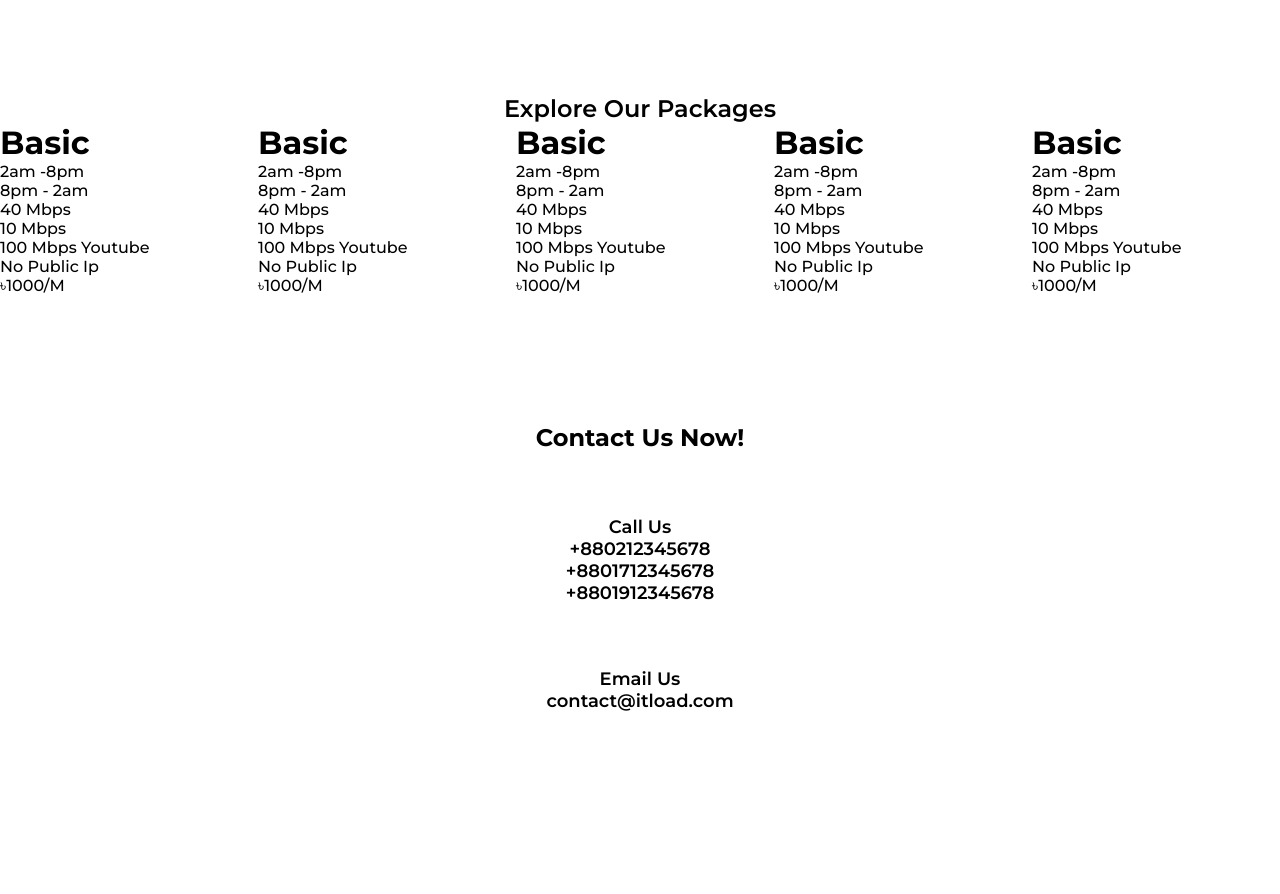
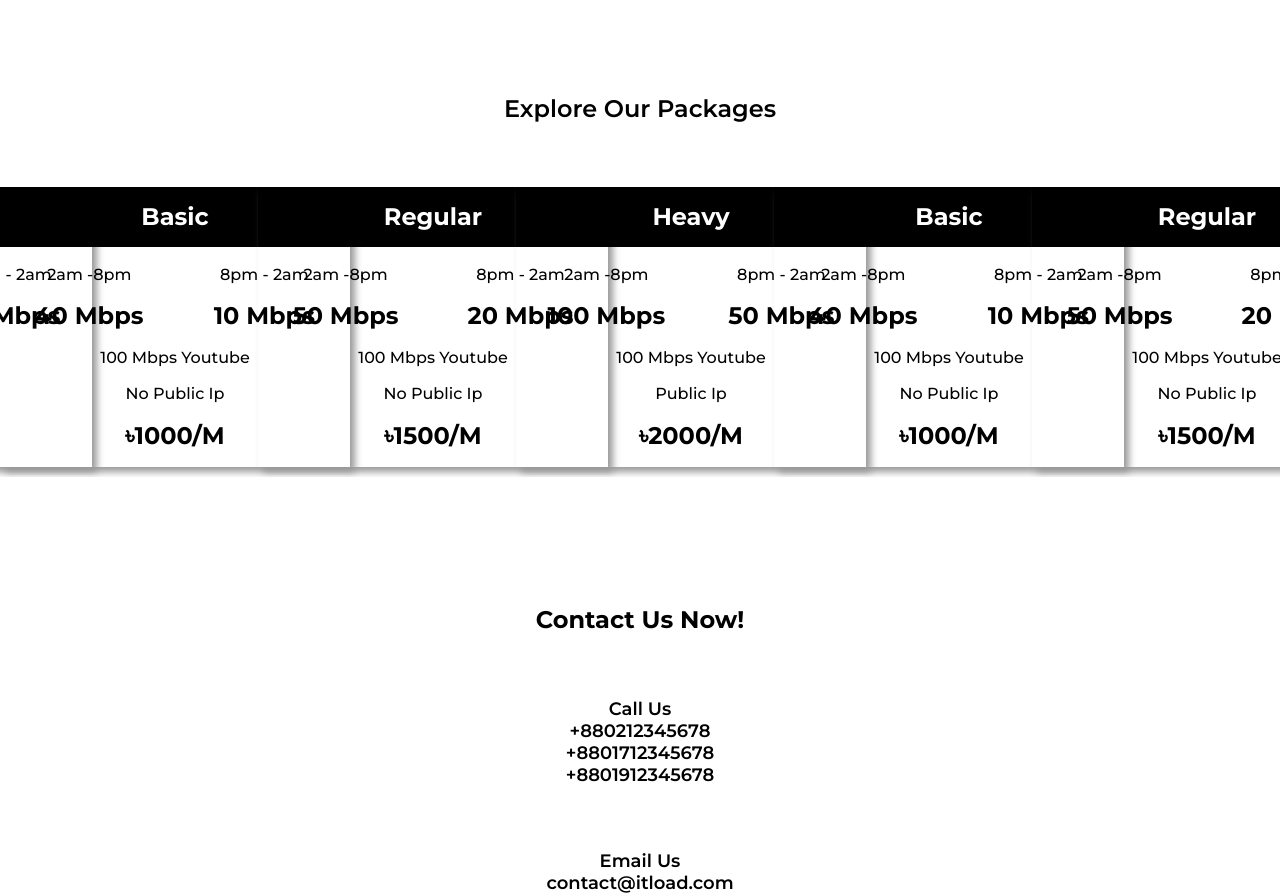
Before and after one commit to safin-sys/Itload, a plain HTML site: page index.html in a window 1280 px wide. Shown: the part 1680-2574 px from the top of the page. Drawn offline with Linux system fonts and the light colour scheme.

Commit message:
carousel styling

```diff
--- a/index.html
+++ b/index.html
@@ -26,31 +26,31 @@
             <label for="xplore">Explore Our Packages</label>
 
             <div class="owl-carousel owl-theme owl-loaded">
-                <div class="pack1">
+                <div class="pack">
                     <h1 class="packname">Basic</h1>
                     <p class="ptime 1">2am -8pm</p> <p class="ptime 2">8pm - 2am</p>
                     <p class="pmb 1">40 Mbps</p> <p class="pmb 2">10 Mbps</p>
-                    <p>100 Mbps Youtube</p>
-                    <p>No Public Ip</p>
+                    <p class="info1">100 Mbps Youtube</p>
+                    <p class="info2">No Public Ip</p>
                     <p class="price">৳1000/M</p>
                 </div>
 
-                <div class="pack2">
-                    <h1 class="packname">Basic</h1>
+                <div class="pack">
+                    <h1 class="packname">Regular</h1>
                     <p class="ptime 1">2am -8pm</p> <p class="ptime 2">8pm - 2am</p>
-                    <p class="pmb 1">40 Mbps</p> <p class="pmb 2">10 Mbps</p>
-                    <p>100 Mbps Youtube</p>
-                    <p>No Public Ip</p>
-                    <p class="price">৳1000/M</p>
+                    <p class="pmb 1">50 Mbps</p> <p class="pmb 2">20 Mbps</p>
+                    <p class="info1">100 Mbps Youtube</p>
+                    <p class="info2">No Public Ip</p>
+                    <p class="price">৳1500/M</p>
                 </div>
 
-                <div class="pack3">
-                    <h1 class="packname">Basic</h1>
+                <div class="pack">
+                    <h1 class="packname">Heavy</h1>
                     <p class="ptime 1">2am -8pm</p> <p class="ptime 2">8pm - 2am</p>
-                    <p class="pmb 1">40 Mbps</p> <p class="pmb 2">10 Mbps</p>
-                    <p>100 Mbps Youtube</p>
-                    <p>No Public Ip</p>
-                    <p class="price">৳1000/M</p>
+                    <p class="pmb 1">100 Mbps</p> <p class="pmb 2">50 Mbps</p>
+                    <p class="info1">100 Mbps Youtube</p>
+                    <p class="info2">Public Ip</p>
+                    <p class="price">৳2000/M</p>
                 </div>
             </div>
         </div>
--- a/style/style.scss
+++ b/style/style.scss
@@ -63,9 +63,63 @@ main {
         flex-direction: column;
 
         label {
-            margin: auto;
+            margin: auto auto 5% auto;
             font-size: 24px;
             font-weight: 600;
+        }
+        .pack {
+            width: 350px;
+            height: 280px;
+            margin: auto auto 10px auto;
+            box-shadow: 5px 5px 7px #999;
+            display: grid;
+            grid-template-areas: 'header header'
+            't1 t2'
+            'm1 m2'
+            'info info'
+            'info2 info2'
+            'price price';
+            .packname {
+                grid-area: header;
+                text-align: center;
+                background-color: black;
+                color: white;
+                height: 60px;
+                font-weight: 700;
+                font-size: 24px;
+                line-height: 60px;
+            }
+
+            p {
+                text-align: center;
+            }
+
+            .pmb, .price {
+                font-weight: bold;
+                font-size: 24px;
+            }
+
+            .ptime1 {
+                grid-area: t1;
+            }
+            .ptime2 {
+                grid-area: t2;
+            }
+            .pmb1 {
+                grid-area: m1;
+            }
+            .pmb2 {
+                grid-area: m2;
+            }
+            .info1 {
+                grid-area: info;
+            }
+            .info2{
+                grid-area: info2;
+            }
+            .price {
+                grid-area: price;
+            }
         }
     }
 
```
Also changed, not shown: style/owl.carousel.min.css, style/style.css, 1 other file.
